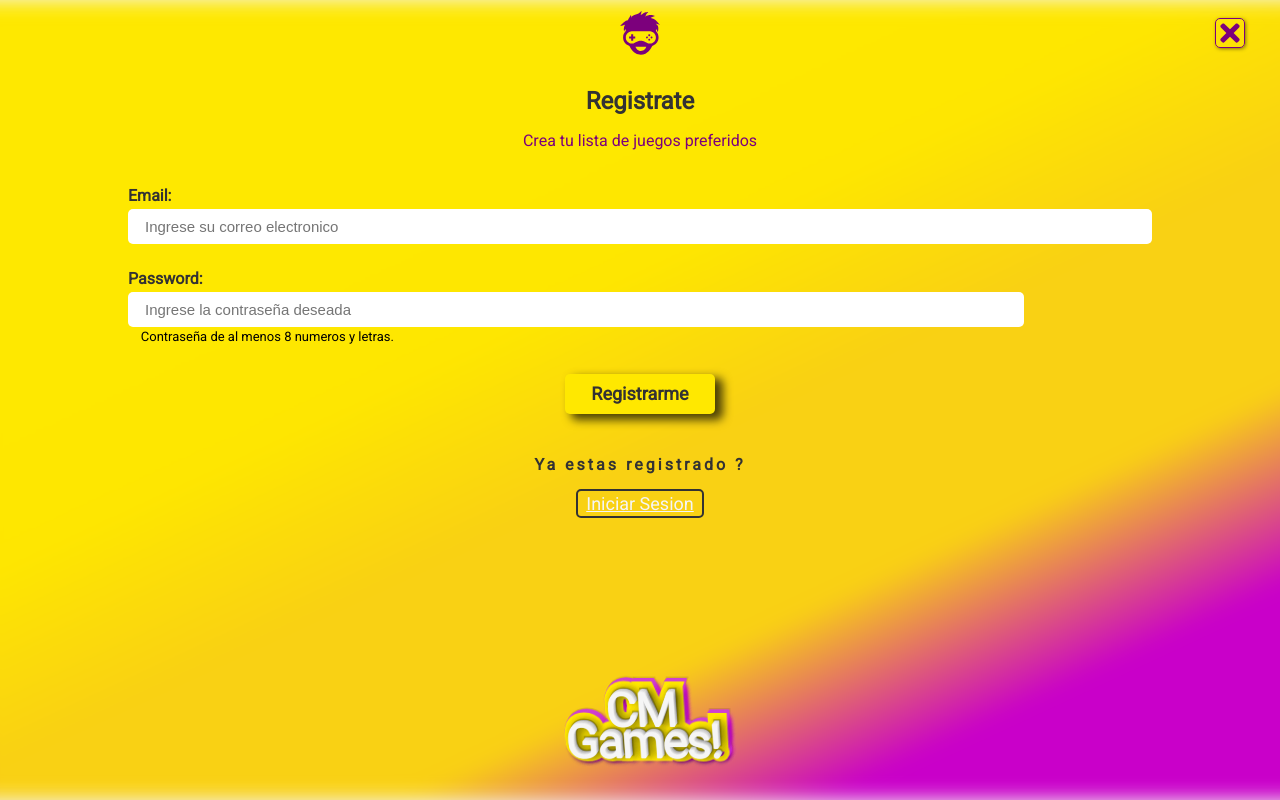
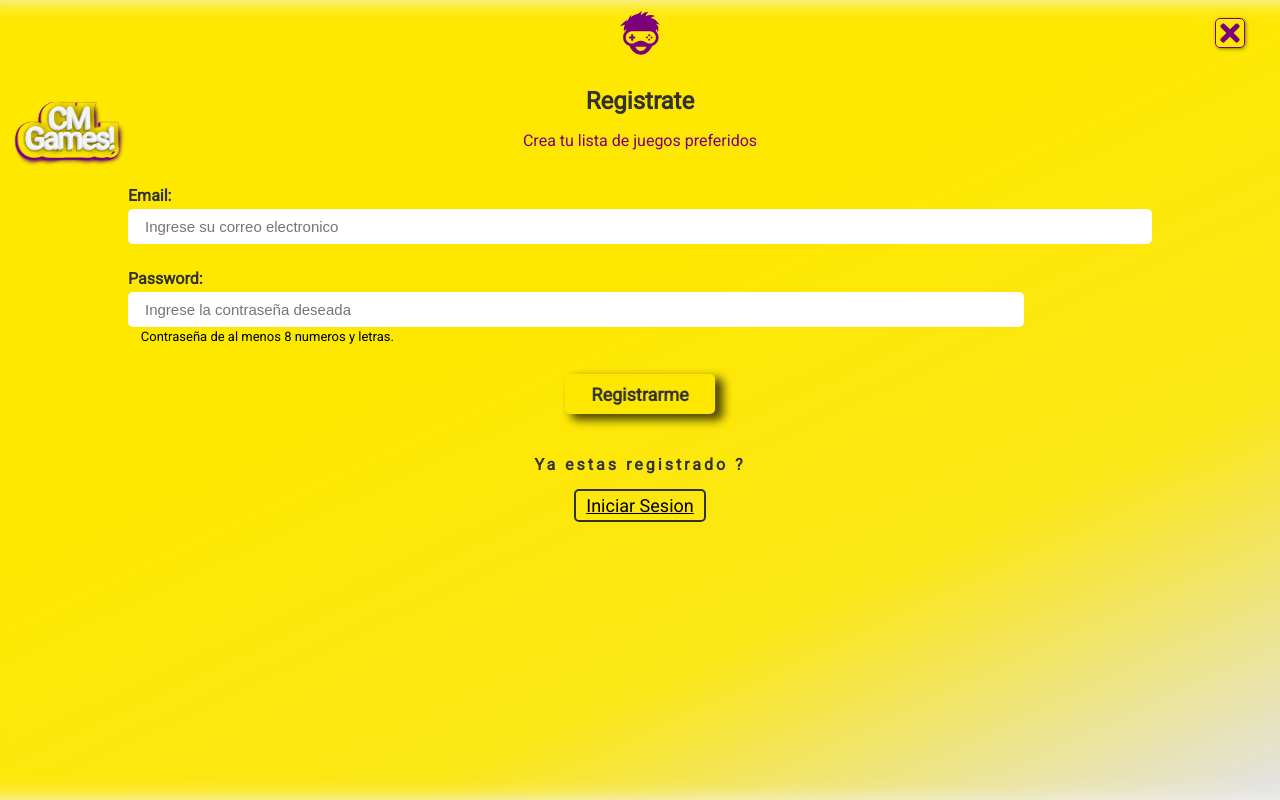
Before and after one commit to JuanMolfese/unicen-visualizacion, a Next.js app in the folder TP2/entregafinal/: page /register in a window 1280 px wide. Built offline with nearby package versions, Linux system fonts and the light colour scheme; no server answers.

Commit message:
rebuild menu registro y menu inicio sesion en base a las sugerencias recibidas.

```diff
--- a/TP2/entregafinal/components/fondo_animado.js
+++ b/TP2/entregafinal/components/fondo_animado.js
@@ -10,7 +10,7 @@ export function Fondo_animado(){
             <style jsx>{`
                 .bg {
                     animation:slide 3s ease-in-out infinite alternate;
-                    background-image: linear-gradient(-25deg, var(--color-Primary) 40%, var(--color-Tertiary) 50%);
+                    background-image: linear-gradient(-25deg, var(--color-GREY) 30%, var(--color-Tertiary) 50%);
                     bottom:0;
                     left:-50%;
                     opacity:.9;
--- a/TP2/entregafinal/styles/Fondo_3D.module.css
+++ b/TP2/entregafinal/styles/Fondo_3D.module.css
@@ -8,10 +8,10 @@
 /* ಠ_ಠ */
 
 .stage {
-  height: 120px;
-  width: 200px;
+  height: 140px;
+  width: 140px;
   margin: auto;
-  position: relative;
+  position: absolute;
   top: 0;
   right: 0;
   bottom: 0;
@@ -31,7 +31,7 @@
 }
 
 .layer:after {
-  font: 50px/0.65 "Pacifico", "Kaushan Script", Futura, "Roboto", "Trebuchet MS", Helvetica, sans-serif;
+  font: 30px/0.65 "Pacifico", "Kaushan Script", Futura, "Roboto", "Trebuchet MS", Helvetica, sans-serif;
   content: "CM\a Games!";
   white-space: pre;
   text-align: center;
@@ -130,11 +130,11 @@
 
 .layer:nth-child(n+11):after {
   -webkit-text-stroke: 15px var(--color-Tertiary);
-  text-shadow: 6px 0 6px var(--color-Primary), 5px 5px 5px var(--color-Primary-D1), 0 6px 6px var(--color-Primary-D2);
+  text-shadow: 6px 0 6px var(--color-Primary-D2), 5px 5px 5px var(--color-Primary-D2), 0 6px 6px var(--color-Primary-D2);
 }
 
 .layer:nth-child(n+12):after {
-  -webkit-text-stroke: 15px var(--color-Primary-L2);
+  -webkit-text-stroke: 15px var(--color-Primary-D2);
 }
 
 .layer:last-child:after {
@@ -148,6 +148,6 @@
 
 @keyframes cm {
   100% {
-    transform: rotateY(-40deg) rotateX(-43deg);
+    transform: rotateY(-4deg) rotateX(-3deg);
   }
 }
--- a/TP2/entregafinal/styles/Register.module.css
+++ b/TP2/entregafinal/styles/Register.module.css
@@ -122,6 +122,7 @@
   font-family: Roboto;
   font-size: large;
   font-weight: bold;
+  animation: headShake 1s infinite;
 }
 
 .btnSubmit:hover {
@@ -158,11 +159,11 @@
 
 
 .linkInicioSesion {
-  color: var(--color-bg-app-LIGHT);
+  color: var(-color-DARK);
   font-size: large;
   text-decoration: underline;
   border: var(--color-DARK) solid 2px;
-  padding: 2px 8px;
+  padding: 4px 10px;
   border-radius: 5px;
 }
 
@@ -174,9 +175,9 @@
 .tres_d{
   display: flex;
   position: absolute;
-  width: 100%;
-  bottom: 0;
-  margin-bottom: 35px;
+  margin-top: 10%;
+  top: 0;
+  left: 0;
   z-index: -1;
 }
 
@@ -223,3 +224,24 @@
   margin-bottom: 50px;
   font-size: large;
 }
+
+@keyframes headShake {
+  0% {
+    transform: translateX(0);
+  }
+  6.5% {
+    transform: translateX(-4px) rotateY(-7deg);
+  }
+  18.5% {
+    transform: translateX(3px) rotateY(5deg);
+  }
+  31.5% {
+    transform: translateX(-2px) rotateY(-5deg);
+  }
+  43.5% {
+    transform: translateX(1px) rotateY(1deg);
+  }
+  50% {
+    transform: translateX(0);
+  }
+}
```
